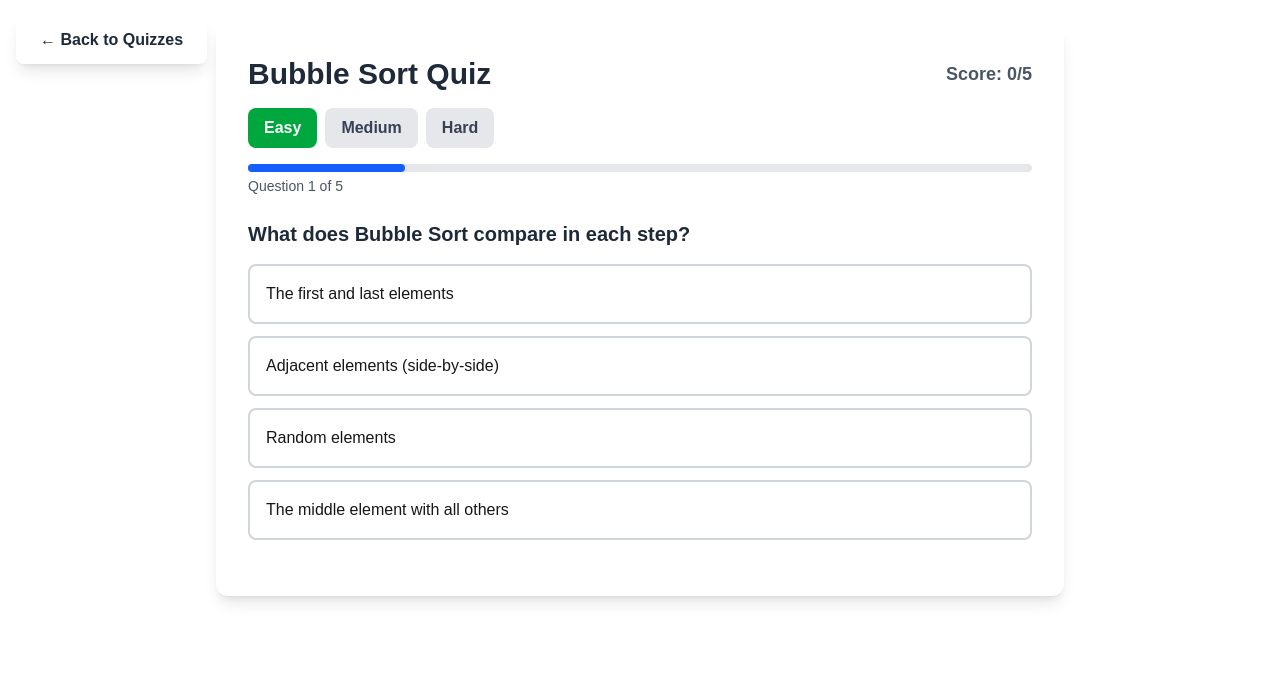
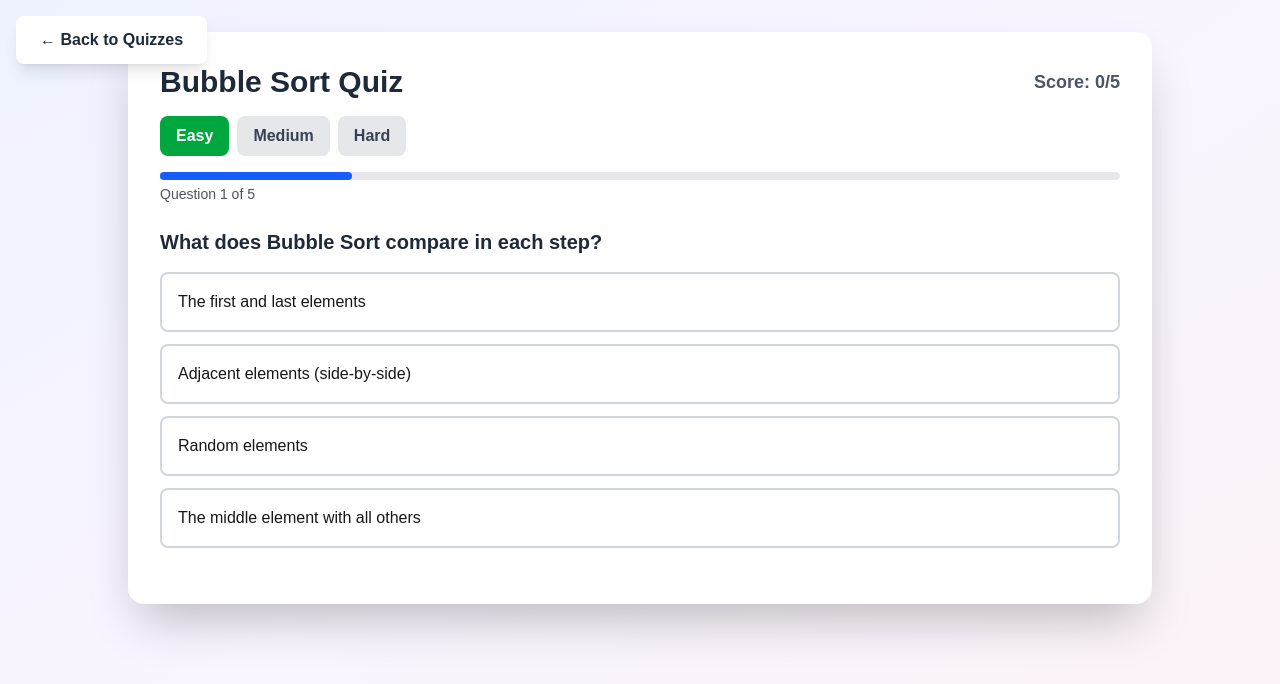
Before and after one commit to naveedahmad14/teaching-tool, a Next.js app: page /quiz in a window 1280 px wide. Both pictures are taken after a click on the element 229 px from the left and 522 px from the top of the page. Shown: the top 684 px of the page. Built offline with nearby package versions, Linux system fonts and the light colour scheme.

Commit message:
Fix quiz pages layout

```diff
--- a/components/quizzes/BinaryQuiz.js
+++ b/components/quizzes/BinaryQuiz.js
@@ -336,8 +336,8 @@
   }
 
   return (
-    <div className="max-w-4xl mx-auto p-6">
-      <div className="bg-white rounded-xl shadow-lg p-8">
+    <div className="min-h-screen bg-gradient-to-br from-indigo-50 via-purple-50 to-pink-50 p-8">
+      <div className="max-w-5xl mx-auto bg-white rounded-2xl shadow-2xl p-8">
         {/* Header */}
         <div className="mb-6">
           <div className="flex justify-between items-center mb-4">
--- a/components/quizzes/BubbleQuiz.js
+++ b/components/quizzes/BubbleQuiz.js
@@ -336,8 +336,8 @@
   }
 
   return (
-    <div className="max-w-4xl mx-auto p-6">
-      <div className="bg-white rounded-xl shadow-lg p-8">
+    <div className="min-h-screen bg-gradient-to-br from-indigo-50 via-purple-50 to-pink-50 p-8">
+      <div className="max-w-5xl mx-auto bg-white rounded-2xl shadow-2xl p-8">
         {/* Header */}
         <div className="mb-6">
           <div className="flex justify-between items-center mb-4">
--- a/components/quizzes/LinearQuiz.js
+++ b/components/quizzes/LinearQuiz.js
@@ -336,8 +336,8 @@
   }
 
   return (
-    <div className="max-w-4xl mx-auto p-6">
-      <div className="bg-white rounded-xl shadow-lg p-8">
+    <div className="min-h-screen bg-gradient-to-br from-indigo-50 via-purple-50 to-pink-50 p-8">
+      <div className="max-w-5xl mx-auto bg-white rounded-2xl shadow-2xl p-8">
         {/* Header */}
         <div className="mb-6">
           <div className="flex justify-between items-center mb-4">
--- a/components/quizzes/QuickQuiz.js
+++ b/components/quizzes/QuickQuiz.js
@@ -336,8 +336,8 @@
   }
 
   return (
-    <div className="max-w-4xl mx-auto p-6">
-      <div className="bg-white rounded-xl shadow-lg p-8">
+    <div className="min-h-screen bg-gradient-to-br from-indigo-50 via-purple-50 to-pink-50 p-8">
+      <div className="max-w-5xl mx-auto bg-white rounded-2xl shadow-2xl p-8">
         {/* Header */}
         <div className="mb-6">
           <div className="flex justify-between items-center mb-4">
```
